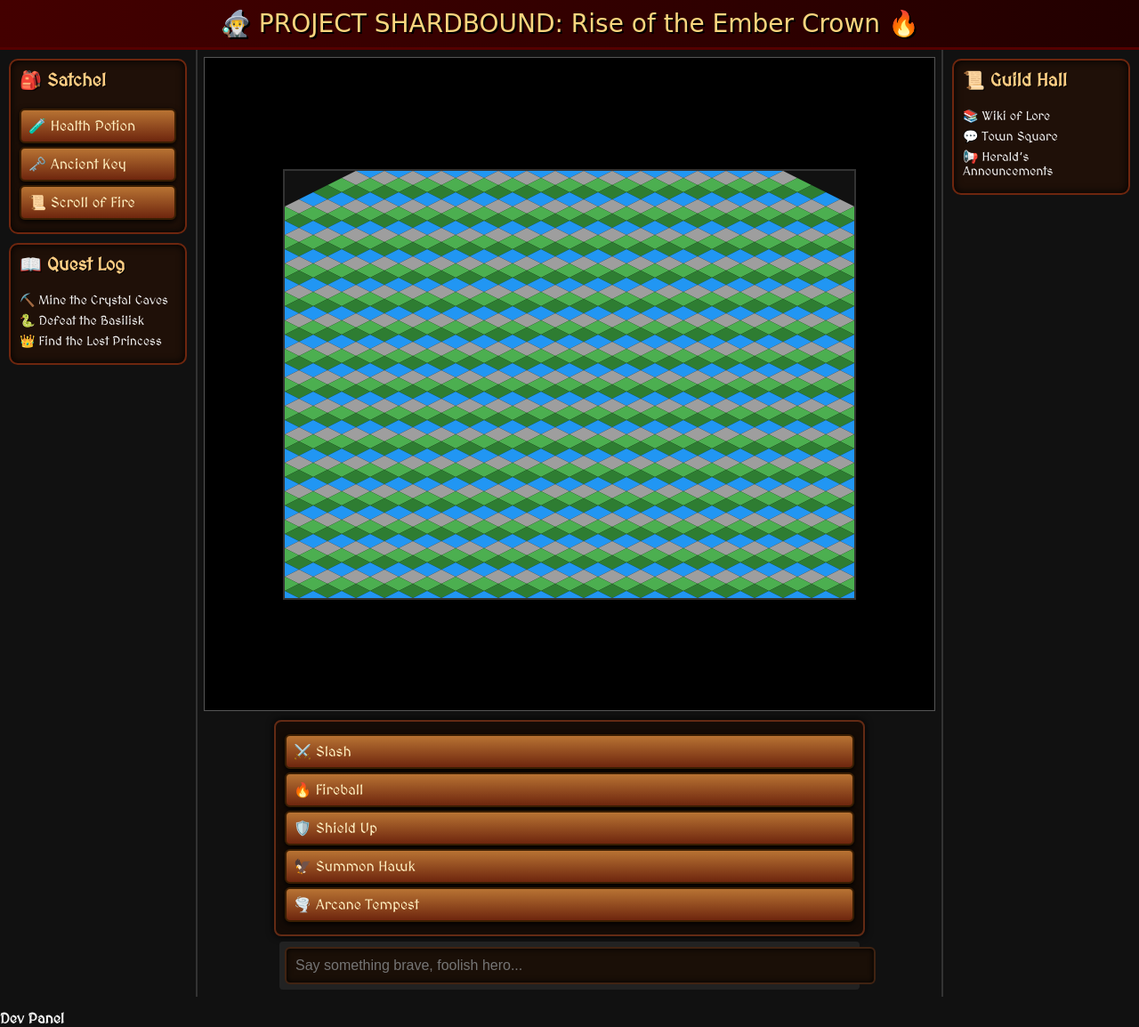
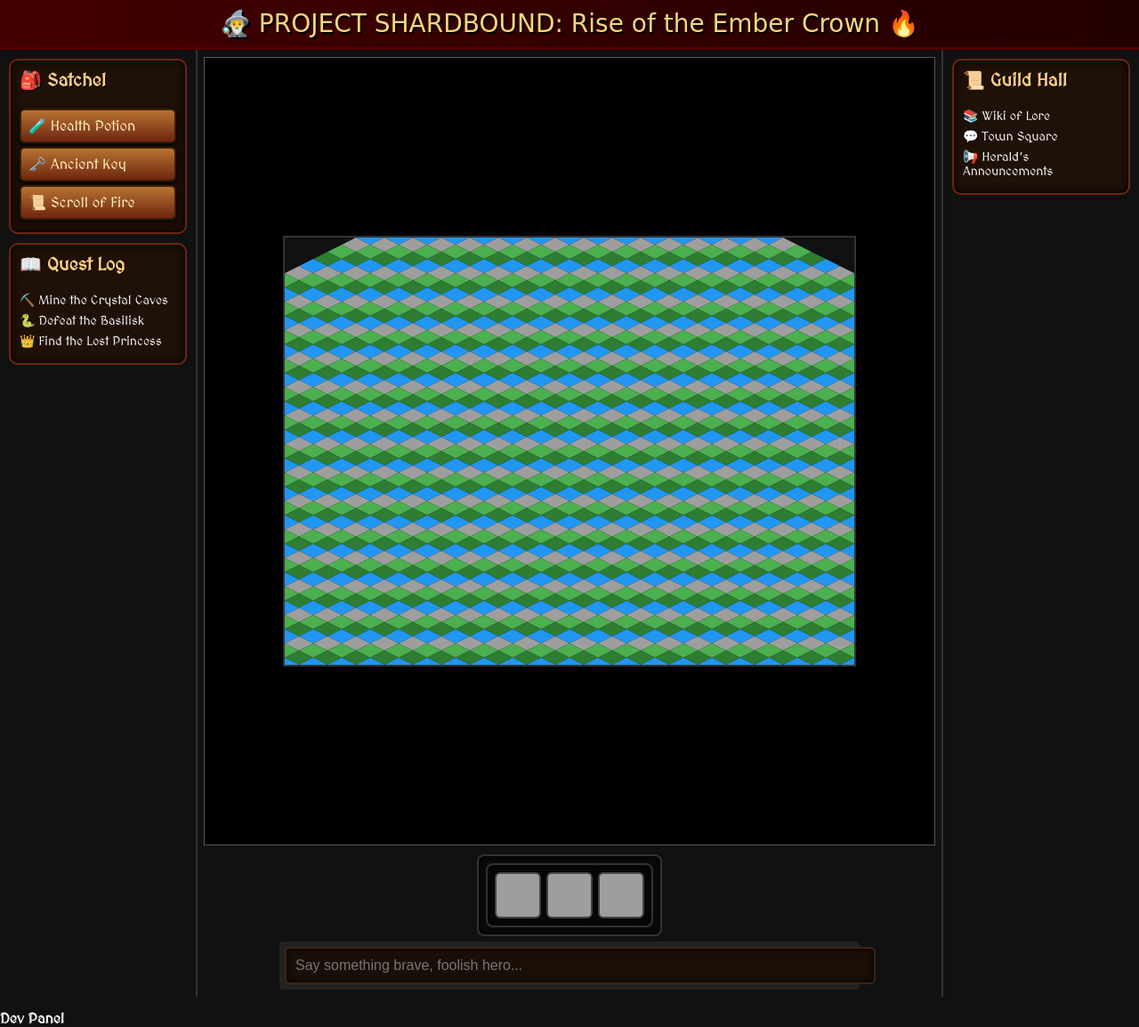
Before and after one commit to nlarralde13/project-shardbound, a Flask app: page / in a window 1280 px wide. Shown: the whole page at 89% size. Run offline with Flask 3, Linux system fonts and the light colour scheme; some web fonts are replaced; grey boxes are pictures that could not be loaded.

Commit message:
fixed tooltips and action buttons

```diff
--- a/static/src/main.js
+++ b/static/src/main.js
@@ -3,7 +3,8 @@ import { createTooltip, updateTooltip, hideTooltip } from './ui/tooltip.js';
 import { initCamera, centerViewport } from './ui/camera.js';
 import { TILE_WIDTH, TILE_HEIGHT } from './config/mapConfig.js';
 
-console.log("[main.js] ✅ Script loaded");
+let hoveredTile = null;
+
 
 
 async function loadSettings() {
@@ -74,26 +75,27 @@ window.addEventListener('DOMContentLoaded', async () => {
 
 
     const tooltip = createTooltip();
+
     const originX = canvas.width / 2;
     const originY = 40;
 
     canvas.addEventListener('mousemove', (e) => {
+      const bounds = canvas.getBoundingClientRect();
+      const mouseX = e.clientX - bounds.left;
+      const mouseY = e.clientY - bounds.top;
+      const tile = getTileUnderMouse(mouseX, mouseY, TILE_WIDTH, TILE_HEIGHT, originX, originY, shard);
 
-        const bounds = canvas.getBoundingClientRect();
-        const mouseX = e.clientX - bounds.left;
-        const mouseY = e.clientY - bounds.top;
-        const tile = getTileUnderMouse(mouseX, mouseY, TILE_WIDTH, TILE_HEIGHT, originX, originY, shard);
+      console.log("[main.js] 🎯 Calling updateTooltip with:", tile); // ✅ NOW it's safe
 
-        console.log("Hovered tile:", tile);  // Check tile contents
-        console.log("DevMode:", settings.devMode);
+      if (!tile || (hoveredTile && tile.x === hoveredTile.x && tile.y === hoveredTile.y)) {
+        return; // no change
+      }
 
+      hoveredTile = tile;
+      updateTooltip(tooltip, tile, e.pageX, e.pageY, settings.devMode);
+      renderShard(ctx, shard, hoveredTile);
+    });
 
-        if (tile) {
-            updateTooltip(tooltip, tile, e.pageX, e.pageY, settings.devMode);
-        } else {
-            hideTooltip(tooltip);
-        }
-    });
 
     canvas.addEventListener('mouseleave', () => {
         hideTooltip(tooltip);
--- a/static/src/shards/renderShard.js
+++ b/static/src/shards/renderShard.js
@@ -1,12 +1,26 @@
 import { TILE_WIDTH, TILE_HEIGHT } from '../config/mapConfig.js';
 
+let lastHovered = { x: -1, y: -1 }; // Cache to avoid redraw spam
 
+/**
+ * Renders an isometric shard of tiles onto the canvas context.
+ * If a hoveredTile is provided, it draws a golden highlight outline.
+ */
+export function renderShard(ctx, shardData, hoveredTile = null) {
+  if (!shardData || !shardData.tiles) return;
 
-//rendershard.js
-export async function renderShard(ctx, shardData) {
-    console.log("blah")
-    console.log("[renderShard] 🎨 Rendering shard:", shardData);
-    console.log("[renderShard] Starting render with:", shardData.width, "×", shardData.height);
+  // Avoid re-rendering if hovered tile hasn't changed
+  if (
+    hoveredTile &&
+    lastHovered.x === hoveredTile.x &&
+    lastHovered.y === hoveredTile.y
+  ) {
+    return; // skip redundant draw
+  }
+
+  lastHovered = hoveredTile ? { x: hoveredTile.x, y: hoveredTile.y } : { x: -1, y: -1 };
+
+  console.log("[renderShard] 🖼️ Rendering", shardData.width + "×" + shardData.height);
 
   const biomeColors = {
     grass: "#4CAF50",
@@ -15,10 +29,10 @@ export async function renderShard(ctx, shardData) {
     mountain: "#9E9E9E"
   };
 
+  ctx.setTransform(1, 0, 0, 1, 0, 0); // reset zoom transform
+  ctx.clearRect(0, 0, ctx.canvas.width, ctx.canvas.height);
   ctx.fillStyle = "#111";
   ctx.fillRect(0, 0, ctx.canvas.width, ctx.canvas.height);
-    //ctx.fillStyle = "red";
-    //ctx.fillRect(0, 0, 100, 100);
 
   const originX = ctx.canvas.width / 2;
   const originY = 40;
@@ -26,11 +40,11 @@ export async function renderShard(ctx, shardData) {
   for (let y = 0; y < shardData.height; y++) {
     for (let x = 0; x < shardData.width; x++) {
       const tile = shardData.tiles[y][x];
-            const biome = tile.biome;
+      const biome = tile.biome || "grass";
       const screenX = originX + (x - y) * (TILE_WIDTH / 2);
       const screenY = originY + (x + y) * (TILE_HEIGHT / 2);
 
-            // Shadow
+      // Shadow layer
       ctx.fillStyle = "rgba(0, 0, 0, 0.2)";
       ctx.beginPath();
       ctx.moveTo(screenX, screenY + TILE_HEIGHT / 2);
@@ -40,7 +54,7 @@ export async function renderShard(ctx, shardData) {
       ctx.closePath();
       ctx.fill();
 
-            // Tile
+      // Tile fill
       ctx.fillStyle = biomeColors[biome] || "#555";
       ctx.beginPath();
       ctx.moveTo(screenX, screenY);
@@ -51,4 +65,21 @@ export async function renderShard(ctx, shardData) {
       ctx.fill();
     }
   }
+
+  // Draw hover tile highlight
+  if (hoveredTile) {
+    const { x, y } = hoveredTile;
+    const screenX = originX + (x - y) * (TILE_WIDTH / 2);
+    const screenY = originY + (x + y) * (TILE_HEIGHT / 2);
+
+    ctx.strokeStyle = "#FFD700";
+    ctx.lineWidth = 2;
+    ctx.beginPath();
+    ctx.moveTo(screenX, screenY);
+    ctx.lineTo(screenX + TILE_WIDTH / 2, screenY + TILE_HEIGHT / 2);
+    ctx.lineTo(screenX, screenY + TILE_HEIGHT);
+    ctx.lineTo(screenX - TILE_WIDTH / 2, screenY + TILE_HEIGHT / 2);
+    ctx.closePath();
+    ctx.stroke();
   }
+}
--- a/static/styles.css
+++ b/static/styles.css
@@ -98,15 +98,36 @@ canvas {
 
 /* === Action & Input Bars === */
 #actionBar {
-  background: rgba(20, 10, 5, 0.9);
-  border: 2px solid #632a14;
+  background: rgba(10, 10, 10, 0.85);
+  border: 2px solid #333;
   border-radius: 8px;
-  padding: 10px;
-  width: 100%;
+  padding: 8px;
+  width: fit-content;
   max-width: 640px;
-  text-align: center;
-  box-shadow: 0 0 8px #000;
+  display: flex;
+  gap: 6px;
+  justify-content: center;
+  box-shadow: 0 0 10px #000 inset;
 }
+.action-btn {
+  width: 48px;
+  height: 48px;
+  background-color: #1a1a1a;
+  background-size: cover;
+  background-position: center;
+  border: 2px solid #444;
+  border-radius: 6px;
+  box-shadow: 0 0 6px #000;
+  cursor: pointer;
+  transition: transform 0.1s ease-in-out, border-color 0.2s;
+}
+
+.action-btn:hover {
+  transform: scale(1.1);
+  border-color: #ddd;
+  box-shadow: 0 0 8px #88f;
+}
+
 
 #inputBar {
   width: 100%;
--- a/templates/index.html
+++ b/templates/index.html
@@ -36,11 +36,12 @@
           </div>
         </div>
         <div id="actionBar">
-          <button>⚔️ Slash</button>
-          <button>🔥 Fireball</button>
-          <button>🛡️ Shield Up</button>
-          <button>🦅 Summon Hawk</button>
-          <button>🌪️ Arcane Tempest</button>
+          <div id="actionBar">
+            <div class="action-btn" title="Slash" style="background-image: url('/static/icons/slash.png');"></div>
+            <div class="action-btn" title="Fireball" style="background-image: url('/static/icons/fireball.png');"></div>
+            <div class="action-btn" title="Ice Lance" style="background-image: url('/static/icons/ice_lance.png');"></div>
+          </div>
+
         </div>
         <div id="inputBar">
           <input type="text" placeholder="Say something brave, foolish hero..." />
```
Also changed, not shown: other parts of static/styles.css (+30 -0 lines). Lines whose indentation alone changed are shown as unchanged.
